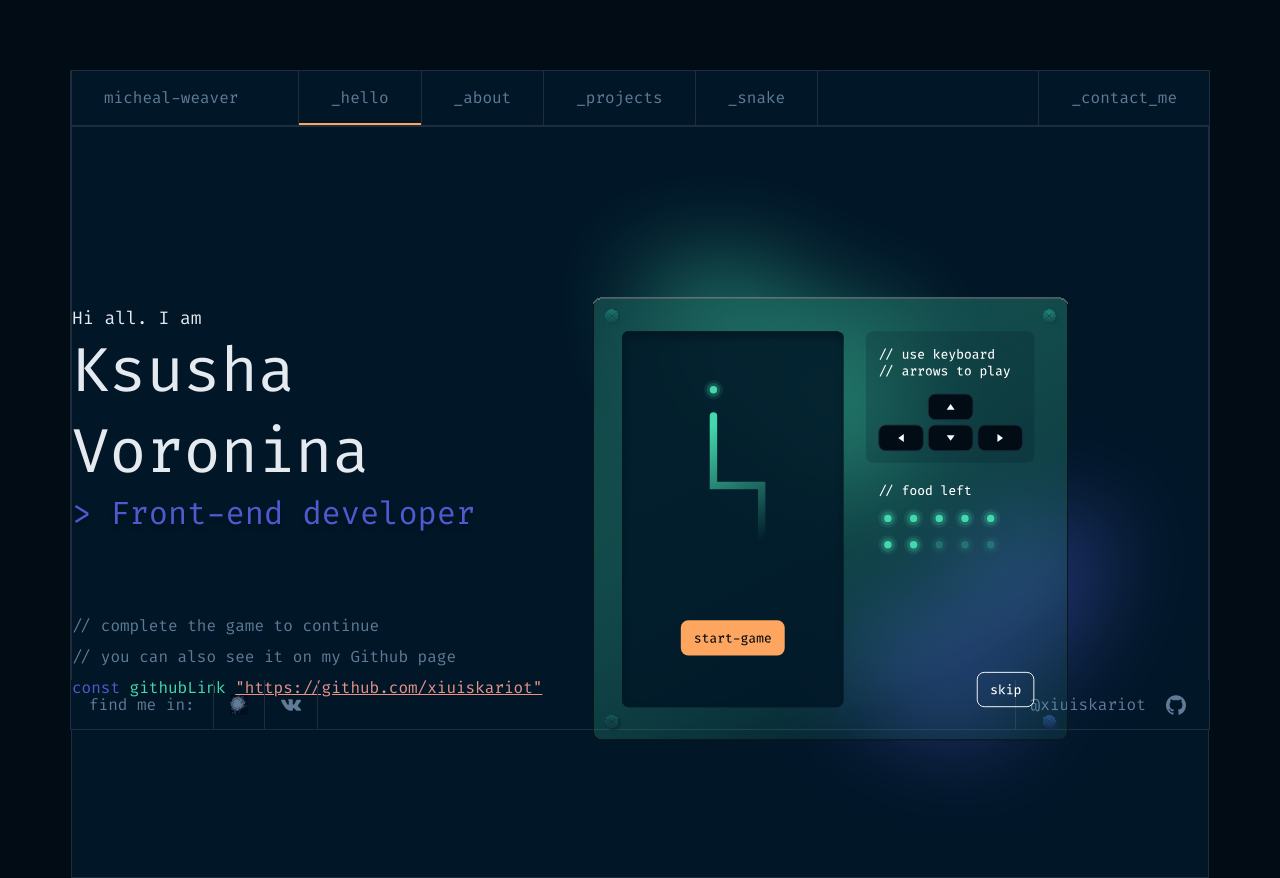
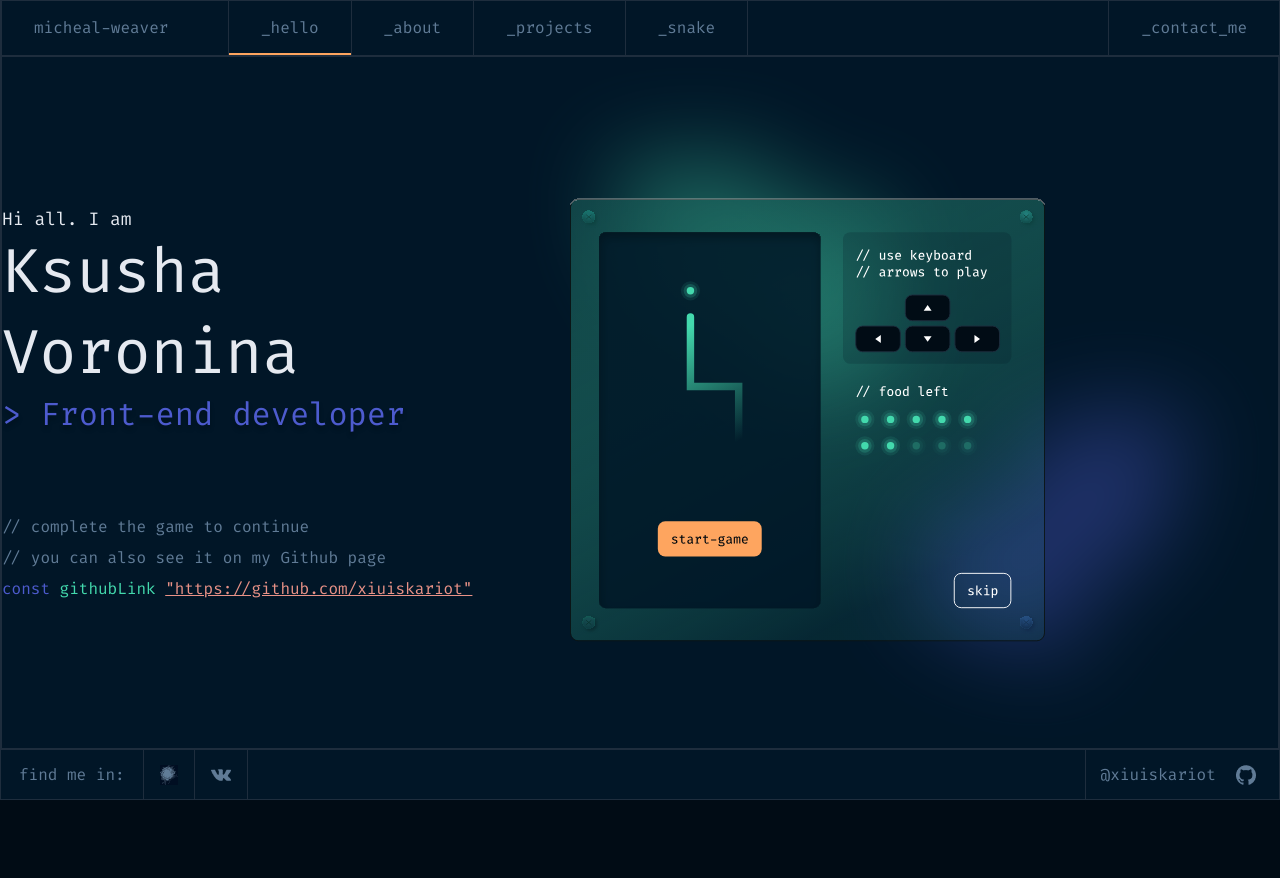
Before and after one commit to xiuiskariot/web_dev_portfolio, a React (Create React App) app: page /about in a window 1280 px wide. After the commit the page ends 800 px from the top, so only its background shows below. Built offline with nearby package versions, Linux system fonts and the light colour scheme.

Commit message:
delete black border

```diff
--- a/src/components/greeting/Greeting.module.css
+++ b/src/components/greeting/Greeting.module.css
@@ -2,6 +2,7 @@
   font-family: "Fira Code";
   font-style: normal;
   max-width: 521px;
+
 
 }
 
--- a/src/index.css
+++ b/src/index.css
@@ -16,19 +16,16 @@ body {
   display: flex;
   justify-content: center;
   align-items: center;
-  /* padding: 69px; */
   background: #010c15;
   font-family: 'Fira Code';
   min-height: 100vh;
-
-
-
 }
 
 main {
   border:  1px solid #1e2d3d;
-  height: calc(100vh - 55px - 50px - 140px);
-  width: calc(100vw - 140px);
+  height: calc(100vh - 55px - 50px);
+  width: 100vw;
+  overflow: hidden;
 }
 
 /* @import url("https://cdn.rawgit.com/lonekorean/gist-syntax-themes/d49b91b3/stylesheets/one-dark.css"); */
--- a/src/pages/about/About.module.css
+++ b/src/pages/about/About.module.css
@@ -2,7 +2,7 @@
   display: flex;
   grid-template-columns: 243px 1fr 1.5fr;
   justify-content: space-between;
-  height: 74vh;
+  height: 100vh;
   width: 100%;
   background: #011627;
 }
--- a/src/pages/contact_me/ContactMe.module.css
+++ b/src/pages/contact_me/ContactMe.module.css
@@ -1,6 +1,6 @@
 .contact_container {
   display: flex;
-  min-height: 70vh;
+  height: 100%;
   background: #011627;
 }
 
--- a/src/pages/home/Home.module.css
+++ b/src/pages/home/Home.module.css
@@ -5,6 +5,7 @@
   justify-content: center;
   align-items: center;
   border: 1px solid #1E2D3D;
+  height: 100%;
 }
 
 .color_container {
--- a/src/ui_comp/about_snippets/AboutSnippets.module.css
+++ b/src/ui_comp/about_snippets/AboutSnippets.module.css
@@ -1,17 +1,17 @@
-.scroll_cont {
+/* .scroll_cont {
   position: relative;
   max-height: calc(100vh - 55px - 50px - 140px - 44px);
-}
+} */
 
 .container {
   flex-basis: 50%;
   border: 1px solid #1e2d3d;
   border-left: none;
   border-top:none;
-  max-height: calc(100vh - 55px - 50px - 140px);
 
 
-  overflow-y: scroll;
+  height: 100%;
+  overflow: scroll;
   box-sizing: content-box;
 
 }
```
